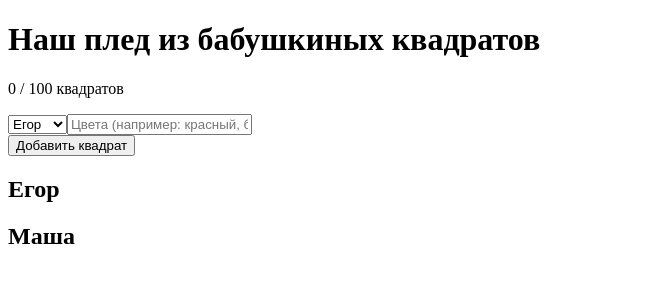
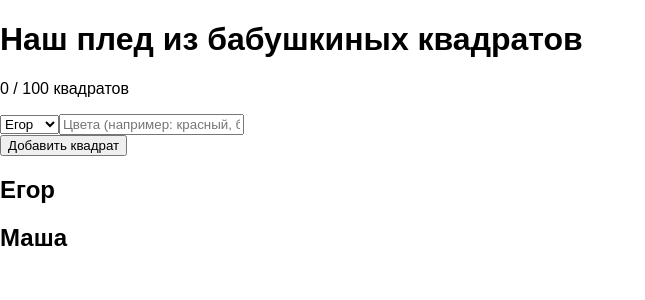
Before and after one commit to egorlazarev168/granny-squares, a Next.js app: page / in a window 1280 px wide. Shown: the top 300 px of the page, without its empty margins (0-645 px from the left). Built offline with nearby package versions, Linux system fonts and the light colour scheme.

Commit message:
Create layout.jsx

```diff
--- /dev/null
+++ b/app/layout.jsx
@@ -0,0 +1,14 @@
+export const metadata = {
+  title: "Плед из бабушкиных квадратов",
+  description: "Прогресс вязания пледа из бабушкиных квадратов",
+};
+
+export default function RootLayout({ children }) {
+  return (
+    <html lang="ru">
+      <body style={{ margin: 0, fontFamily: "sans-serif" }}>
+        {children}
+      </body>
+    </html>
+  );
+}
```
